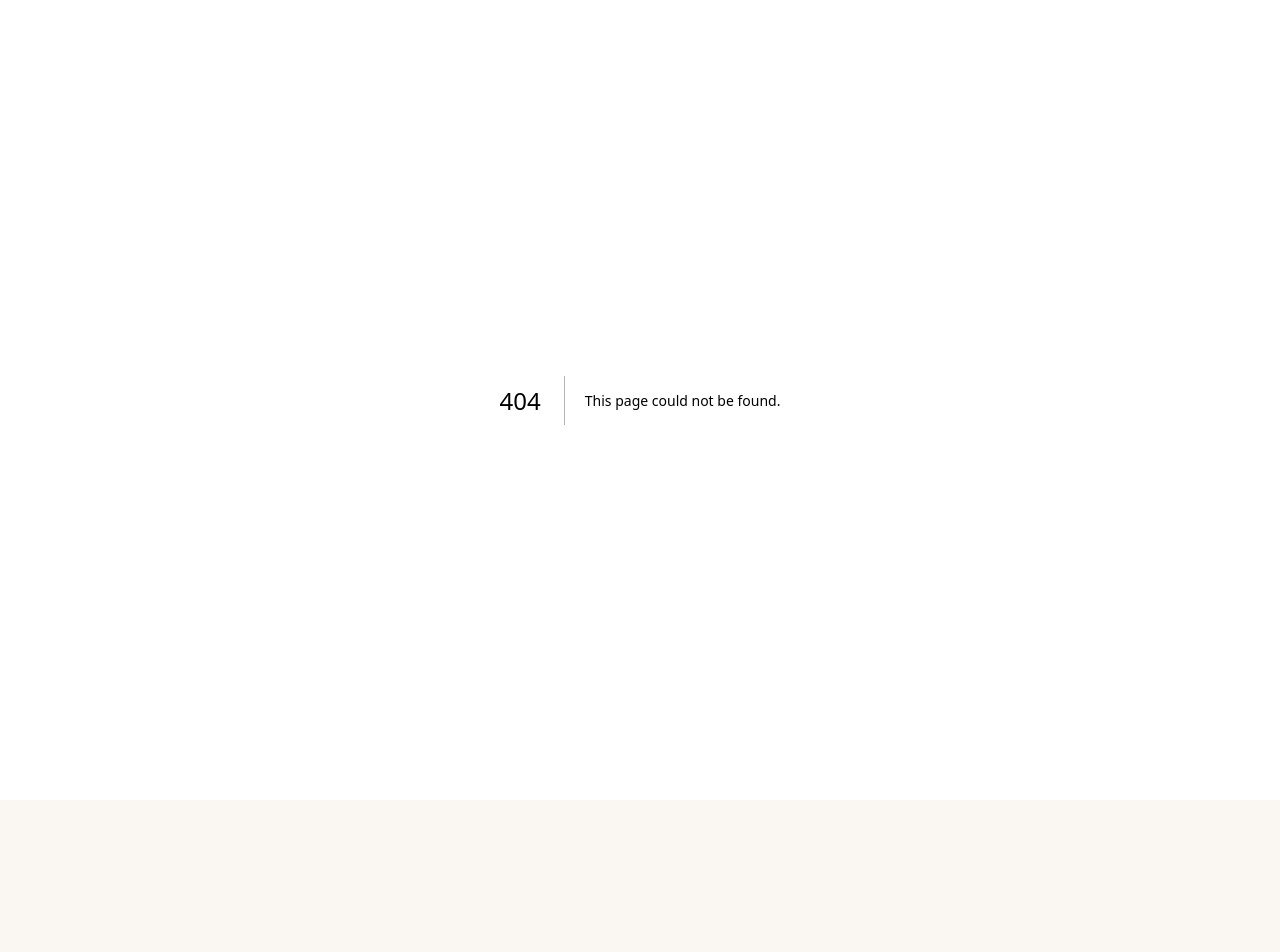
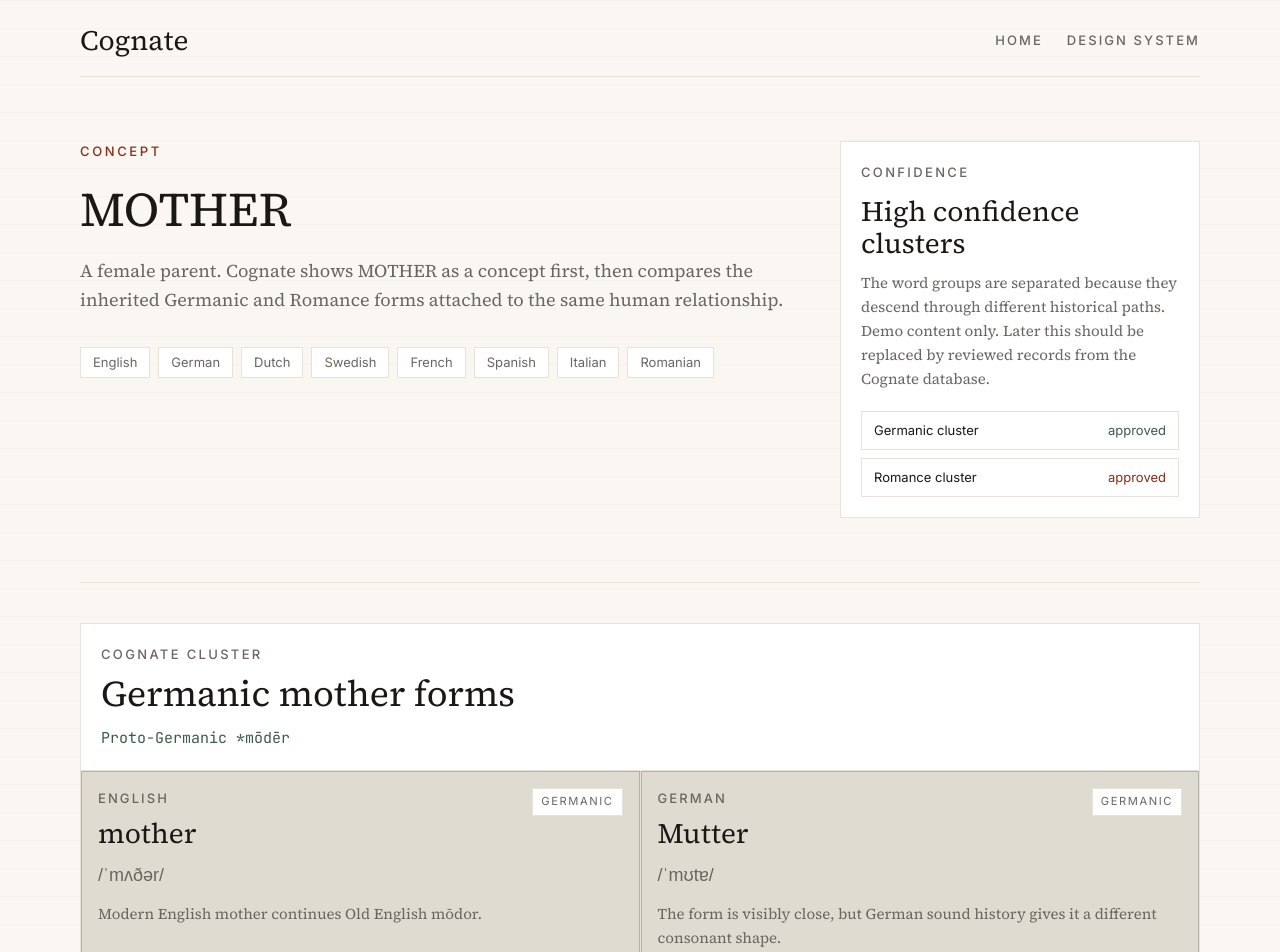
Before and after one commit to danielbrydenjohnson/cognate, a Next.js app: page /concept/mother in a window 1280 px wide. Before the commit this address had no page. Shown: the top 952 px of the page. Before the commit the page ends 800 px from the top, so only its background shows below. Built offline with nearby package versions, Linux system fonts and the light colour scheme; a web font is replaced by a local one.

Commit message:
Add mother concept

```diff
--- /dev/null
+++ b/app/concept/mother/page.tsx
@@ -0,0 +1,6 @@
+import { ConceptPage } from "@/components/concept/ConceptPage";
+import { motherConcept } from "@/data/concepts/mother";
+
+export default function MotherConceptRoute() {
+  return <ConceptPage concept={motherConcept} />;
+}
--- a/data/concepts/index.ts
+++ b/data/concepts/index.ts
@@ -1,8 +1,10 @@
+import { motherConcept } from "@/data/concepts/mother";
 import { nightConcept } from "@/data/concepts/night";
 import type { CognateConcept } from "@/data/concepts/night";
 
-export const concepts = [nightConcept] satisfies CognateConcept[];
+export const concepts = [nightConcept, motherConcept] satisfies CognateConcept[];
 
 export const conceptById = {
   [nightConcept.id]: nightConcept,
+  [motherConcept.id]: motherConcept,
 } satisfies Record<string, CognateConcept>;
--- /dev/null
+++ b/data/concepts/mother.ts
@@ -0,0 +1,131 @@
+import type { CognateConcept } from "@/data/concepts/night";
+
+export const motherConcept = {
+  id: "mother",
+  label: "MOTHER",
+  definition: "A female parent.",
+  partOfSpeech: "noun",
+  difficulty: "beginner",
+  reviewedStatus: "demo",
+  languages: [
+    "English",
+    "German",
+    "Dutch",
+    "Swedish",
+    "French",
+    "Spanish",
+    "Italian",
+    "Romanian",
+  ],
+  summary:
+    "Cognate shows MOTHER as a concept first, then compares the inherited Germanic and Romance forms attached to the same human relationship.",
+  sourceNote:
+    "Demo content only. Later this should be replaced by reviewed records from the Cognate database.",
+  clusters: [
+    {
+      id: "mother-germanic",
+      title: "Germanic mother forms",
+      family: "Germanic",
+      ancestor: "Proto-Germanic *mōdēr",
+      confidence: "approved",
+      words: [
+        {
+          language: "English",
+          languageCode: "en",
+          form: "mother",
+          ipa: "/ˈmʌðər/",
+          note: "Modern English mother continues Old English mōdor.",
+        },
+        {
+          language: "German",
+          languageCode: "de",
+          form: "Mutter",
+          ipa: "/ˈmʊtɐ/",
+          note: "The form is visibly close, but German sound history gives it a different consonant shape.",
+        },
+        {
+          language: "Dutch",
+          languageCode: "nl",
+          form: "moeder",
+          ipa: "/ˈmudər/",
+          note: "Dutch preserves a form that looks especially close to the older Germanic shape.",
+        },
+        {
+          language: "Swedish",
+          languageCode: "sv",
+          form: "moder",
+          ipa: "/ˈmuːdɛr/",
+          note: "Moder is the formal or older Swedish form. Everyday Swedish usually uses mamma.",
+        },
+      ],
+    },
+    {
+      id: "mother-romance",
+      title: "Romance mother forms",
+      family: "Romance",
+      ancestor: "Latin māter",
+      confidence: "approved",
+      words: [
+        {
+          language: "French",
+          languageCode: "fr",
+          form: "mère",
+          ipa: "/mɛʁ/",
+          note: "A short modern form that hides much of the older Latin shape.",
+        },
+        {
+          language: "Spanish",
+          languageCode: "es",
+          form: "madre",
+          ipa: "/ˈmaðɾe/",
+          note: "Clearly preserves the m-d-r outline from Latin māter through Romance development.",
+        },
+        {
+          language: "Italian",
+          languageCode: "it",
+          form: "madre",
+          ipa: "/ˈmadre/",
+          note: "Very transparent beside Spanish madre and the Latin ancestor.",
+        },
+        {
+          language: "Romanian",
+          languageCode: "ro",
+          form: "mamă",
+          ipa: "/ˈmamə/",
+          note: "Romanian commonly uses mamă. It is the natural everyday form, even though the inherited learned comparison is less tidy.",
+        },
+      ],
+    },
+  ],
+  learn: {
+    eyebrow: "Learn",
+    title: "A basic human concept with messy real-world edges.",
+    paragraphs: [
+      "MOTHER is useful because it feels simple, but the forms are not perfectly neat. English mother, German Mutter, Dutch moeder, and Swedish moder clearly belong together, but everyday usage can drift. Swedish speakers usually say mamma, even though moder preserves the formal inherited comparison.",
+      "The Romance side is also not a perfect classroom poster. Spanish madre and Italian madre are beautifully obvious. French mère is shorter and more eroded. Romanian commonly uses mamă, which is exactly the kind of thing Cognate needs to handle honestly rather than forcing every language into a fake symmetrical pattern.",
+      "That makes MOTHER a better test than NIGHT. NIGHT was clean. MOTHER exposes the real product challenge: cognate learning only works if the app can show patterns without pretending language history is tidier than it is.",
+    ],
+  },
+  modes: [
+    {
+      name: "Explore",
+      text: "Compare inherited forms and everyday forms across the same family concept.",
+    },
+    {
+      name: "Learn",
+      text: "See how a basic human relationship preserves old patterns while usage changes.",
+    },
+    {
+      name: "Test",
+      text: "Check whether you can separate obvious cognates from everyday replacements.",
+    },
+    {
+      name: "Review",
+      text: "Save this family to remember the Germanic and Romance patterns.",
+    },
+    {
+      name: "Bridge",
+      text: "Use Spanish, Italian, or German as anchors when approaching another language.",
+    },
+  ],
+} satisfies CognateConcept;
```
